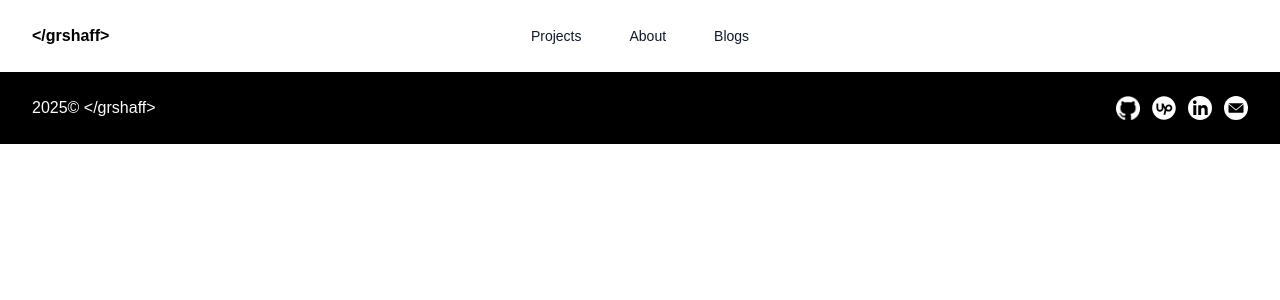
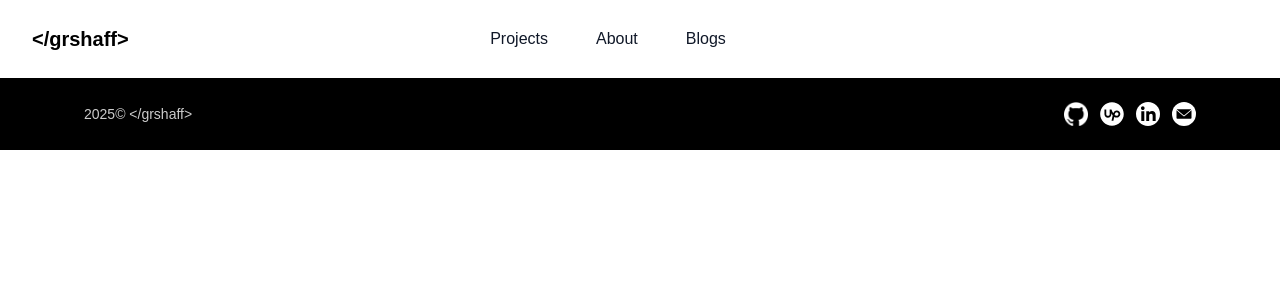
Before and after one commit to grshaff/projectCard-repro, a Vue app: page / in a window 1280 px wide. Shown: the top 300 px of the page. Built offline with nearby package versions, Linux system fonts and the light colour scheme.

Commit message:
Feat: navbar more clean

```diff
--- a/src/components/footer.vue
+++ b/src/components/footer.vue
@@ -1,7 +1,7 @@
 <template>
     <footer class="bg-black text-white p-4 text-center font-roboto font-light justify-between flex md:p-5 lg:p-6">
-    <p class="mx-2 text-[12px] text-center my-auto lg:text-[16px]">2025© {{ '</grshaff>' }}</p>
-    <div class="mx-2 flex gap-x-3 my-auto">
+    <p class="opacity-80 mx-2 text-[12px] text-center my-auto lg:text-[14px] xl:mx-15">2025© {{ '</grshaff>' }}</p>
+    <div class="mx-2 flex gap-x-3 my-auto xl:mx-15">
         <a href="#"><img class="w-6 hover:opacity-80" src="../assets/icons/github.png" alt=""></a>
         <a href="#"><img class="w-6 hover:opacity-80" src="../assets/icons/upwork.svg" alt=""></a>
         <a href="#"><img class="w-6 hover:opacity-80" src="../assets/icons/LinkedIn.svg" alt=""></a>
--- a/src/components/navBar.vue
+++ b/src/components/navBar.vue
@@ -1,6 +1,6 @@
 <template>
   <header class="bg-white">
-    <nav class="mx-auto flex max-w-7xl items-center justify-between p-6 lg:px-8" aria-label="Global">
+    <nav class="mx-auto flex max-w-7xl items-center justify-between p-6 lg:px-8 xl:text-[20px]" aria-label="Global">
       <div class="flex lg:flex-1">
         <a href="#" class="-m-1.5 p-1.5">
           <span class="sr-only">Your Company</span>
@@ -14,11 +14,11 @@
         </button>
       </div>
       <PopoverGroup class="hidden lg:flex lg:gap-x-12 ">
-        <a href="#" class="text-sm/6 font-roboto font-light text-gray-900 hover-underline-animation">Projects</a>
-        <a href="#" class="text-sm/6 font-roboto font-light text-gray-900 hover-underline-animation">About</a>
-        <a href="#" class="text-sm/6 font-roboto font-light text-gray-900 hover-underline-animation">Blogs</a>
+        <a href="#" class="text-sm/6 font-roboto font-light text-gray-900 hover-underline-animation xl:text-[16px]">Projects</a>
+        <a href="#" class="text-sm/6 font-roboto font-light text-gray-900 hover-underline-animation xl:text-[16px]">About</a>
+        <a href="#" class="text-sm/6 font-roboto font-light text-gray-900 hover-underline-animation xl:text-[16px]">Blogs</a>
       </PopoverGroup>
-      <div class="hidden lg:flex lg:flex-1 lg:justify-end">
+      <div class="hidden lg:flex lg:flex-1 lg:justify-end lg:mx-5 xl:mx-8">
     <!-- Optional: Add a CTA button here -->
       </div>
     </nav>
@@ -95,7 +95,7 @@ const mobileMenuOpen = ref(false)
   bottom: 0;
   left: 0;
   width: 100%;
-  height: 1.5px;
+  height: 2px;
   background-color: black; /* Default for light mode */
   transform: scaleX(0);
 
@@ -109,4 +109,6 @@ const mobileMenuOpen = ref(false)
   .hover-underline-animation:hover::after {
   transform: scaleX(1);
   }
+
+
 </style>
--- a/src/page/about.vue
+++ b/src/page/about.vue
@@ -0,0 +1,3 @@
+<template>
+    <h1>Ini main about</h1>
+</template>
--- a/src/page/blogs.vue
+++ b/src/page/blogs.vue
@@ -0,0 +1,3 @@
+<template>
+    <h1>Ini blog</h1>
+</template>
--- a/src/page/main.vue
+++ b/src/page/main.vue
@@ -0,0 +1,3 @@
+<template>
+    <h1>Ini main page/project</h1>
+</template>
```
Also changed, not shown: src/style.css (line endings or trailing spaces), 1 other file (tests, documents, lock files or other folders).
